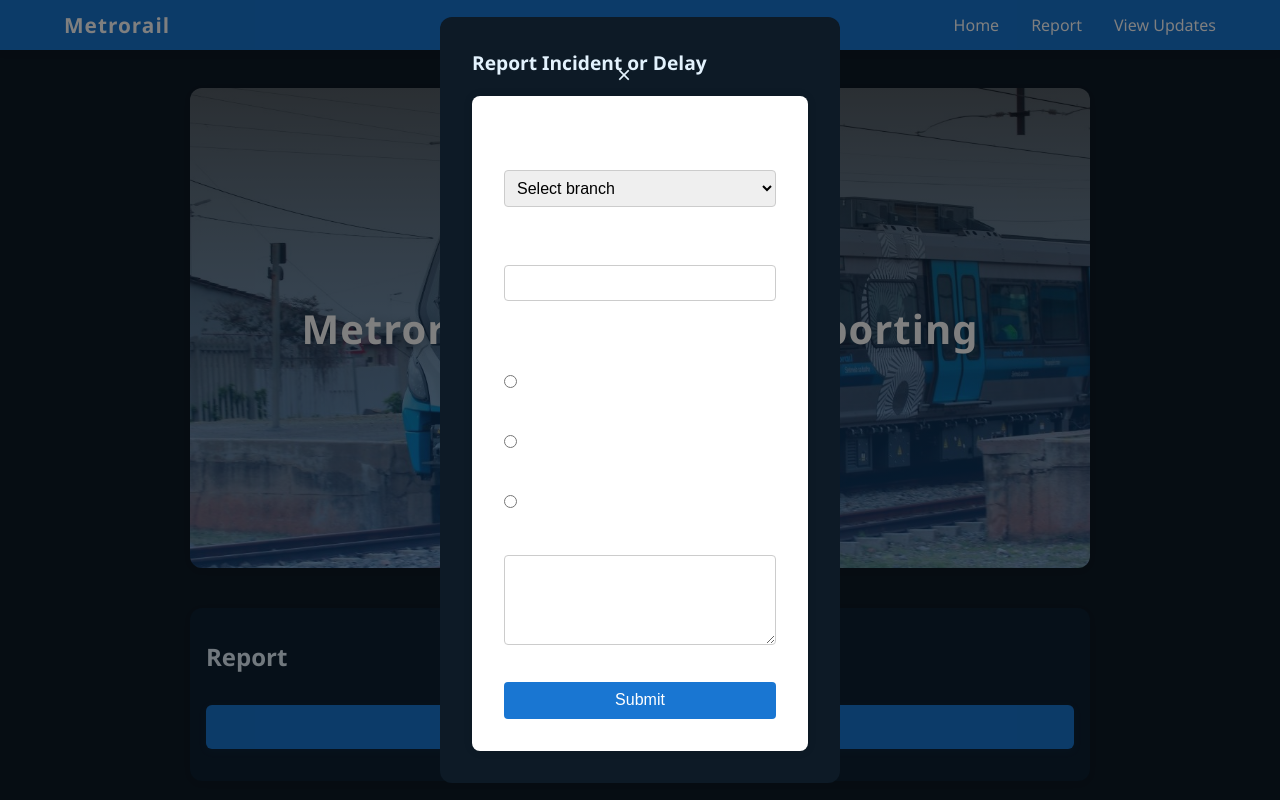
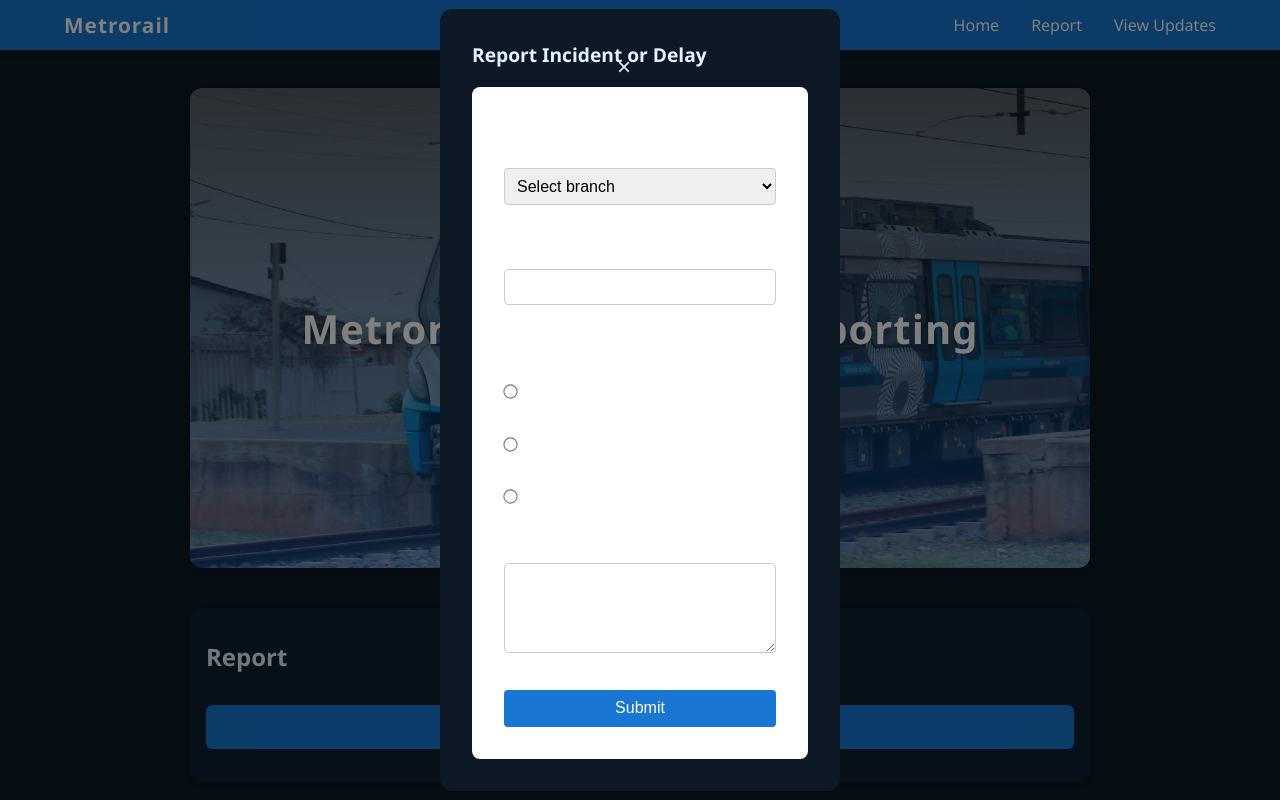
Before and after one commit to Bejorn/Train-reports, a plain HTML site: page index.html in a window 1280 px wide. Both pictures are taken after a click on the button "Report incident or delay". Shown: the top 800 px of the page. Drawn offline with Linux system fonts and the light colour scheme; no server answers.

Commit message:
Add files via upload

```diff
--- a/index.html
+++ b/index.html
@@ -130,6 +130,33 @@
             margin-bottom: 1rem;
             font-size: 1.5rem;
         }
+        form label {
+        display: block;
+        color: var(--white);
+        margin-bottom: 0.4rem;
+        font-weight: 500;
+      }
+
+      input[type="radio"] {
+        margin-right: 0.4rem;
+        transform: scale(1.1);
+        accent-color: var(--light-blue);
+      }
+
+      .radio-group {
+        display: flex;
+        flex-direction: column;
+        gap: 0.5rem;
+        margin-bottom: 1rem;
+      }
+
+      textarea, input[type="text"], select {
+        border: 1px solid #ccc;
+        border-radius: 4px;
+        padding: 0.5rem;
+        font-size: 1rem;
+        width: 100%;
+      }
         @media (max-width: 600px) {
             .hero-title {
                 font-size: 1.5rem;
@@ -138,6 +165,35 @@
                 padding: 1.2rem 0.5rem;
             }
         }
+    </style>
+    <style>
+      form label {
+        display: block;
+        color: var(--white);
+        margin-bottom: 0.4rem;
+        font-weight: 500;
+      }
+
+      input[type="radio"] {
+        margin-right: 0.4rem;
+        transform: scale(1.1);
+        accent-color: var(--light-blue);
+      }
+
+      .radio-group {
+        display: flex;
+        flex-direction: column;
+        gap: 0.5rem;
+        margin-bottom: 1rem;
+      }
+
+      textarea, input[type="text"], select {
+        border: 1px solid #ccc;
+        border-radius: 4px;
+        padding: 0.5rem;
+        font-size: 1rem;
+        width: 100%;
+      }
     </style>
 </head>
 <body>
@@ -187,20 +243,11 @@
       <label for="trainNumber">Train 3-digit number</label>
       <input type="text" id="trainNumber" name="trainNumber" maxlength="3" pattern="\d{3}" required style="width:100%; margin-bottom:1rem;" />
 
-      <label>Type of problem</label>
-      <div style="margin-bottom:1rem;">
-        <label>
-          <input type="radio" name="problemType" value="delay" required />
-          Delay
-        </label><br/>
-        <label>
-          <input type="radio" name="problemType" value="late train" />
-          Late train
-        </label><br/>
-        <label>
-          <input type="radio" name="problemType" value="other" />
-          Other
-        </label>
+      <label for="problemType">Type of problem</label>
+      <div class="radio-group">
+        <label><input type="radio" name="problemType" value="delay" required> Delay</label>
+        <label><input type="radio" name="problemType" value="late train"> Late train</label>
+        <label><input type="radio" name="problemType" value="other"> Other</label>
       </div>
 
       <label for="details">Details</label>
```
